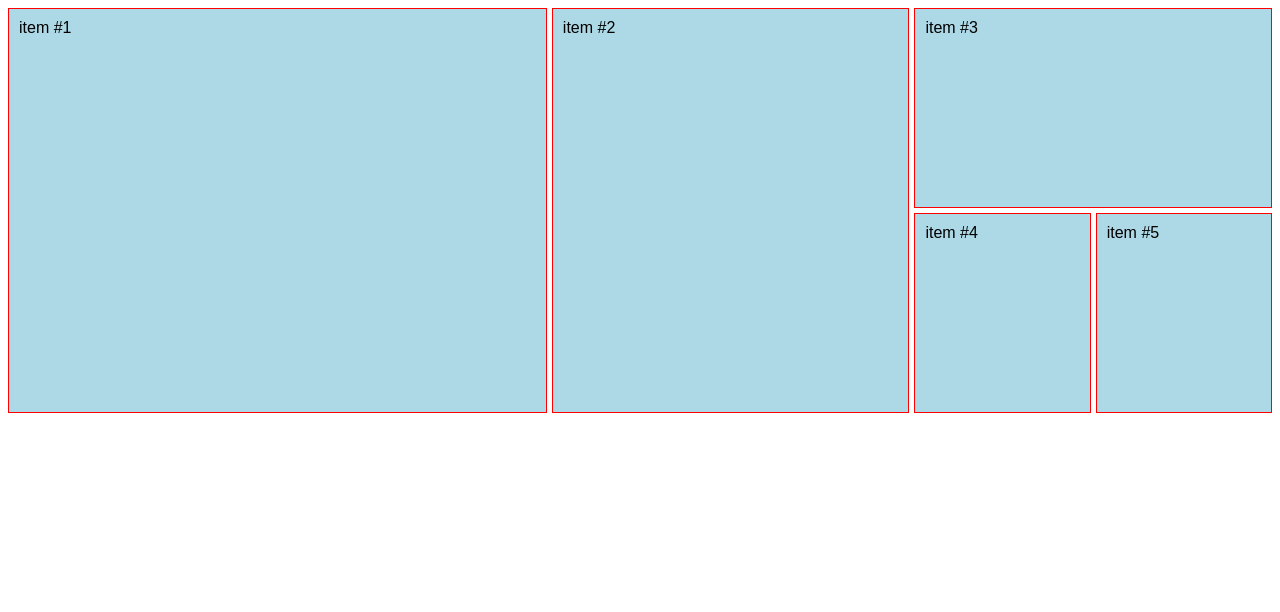
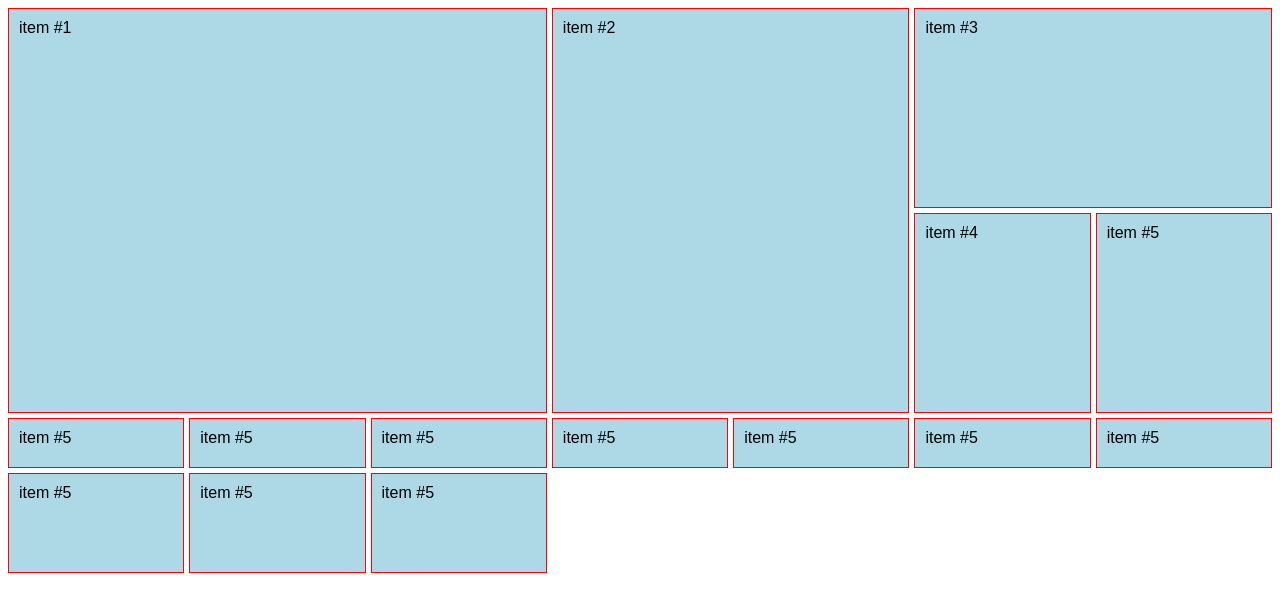
Before and after one commit to jibarradelgado/css-gridlayout, a plain HTML site: page index.html in a window 1280 px wide. Drawn offline with Linux system fonts and the light colour scheme.

Commit message:
implicit grid

```diff
--- a/index.html
+++ b/index.html
@@ -14,6 +14,9 @@
       grid-template-rows: [inicio] 200px [inicio2] 200px [final];
       gap: 5px;
       height: 100vh;
+      /* grid-auto-flow: column; */
+      /* grid-auto-columns: 50px 100px; */
+      grid-auto-rows: 50px 100px;
     }
     .item {
       background: lightblue;
@@ -52,6 +55,16 @@
     <div class="item">item #3</div>
     <div class="item">item #4</div>
     <div class="item">item #5</div>
+    <div class="item">item #5</div>
+    <div class="item">item #5</div>
+    <div class="item">item #5</div>
+    <div class="item">item #5</div>
+    <div class="item">item #5</div>
+    <div class="item">item #5</div>
+    <div class="item">item #5</div>
+    <div class="item">item #5</div>
+    <div class="item">item #5</div>
+    <div class="item">item #5</div>
   </section>
 </body>
 </html>
```
